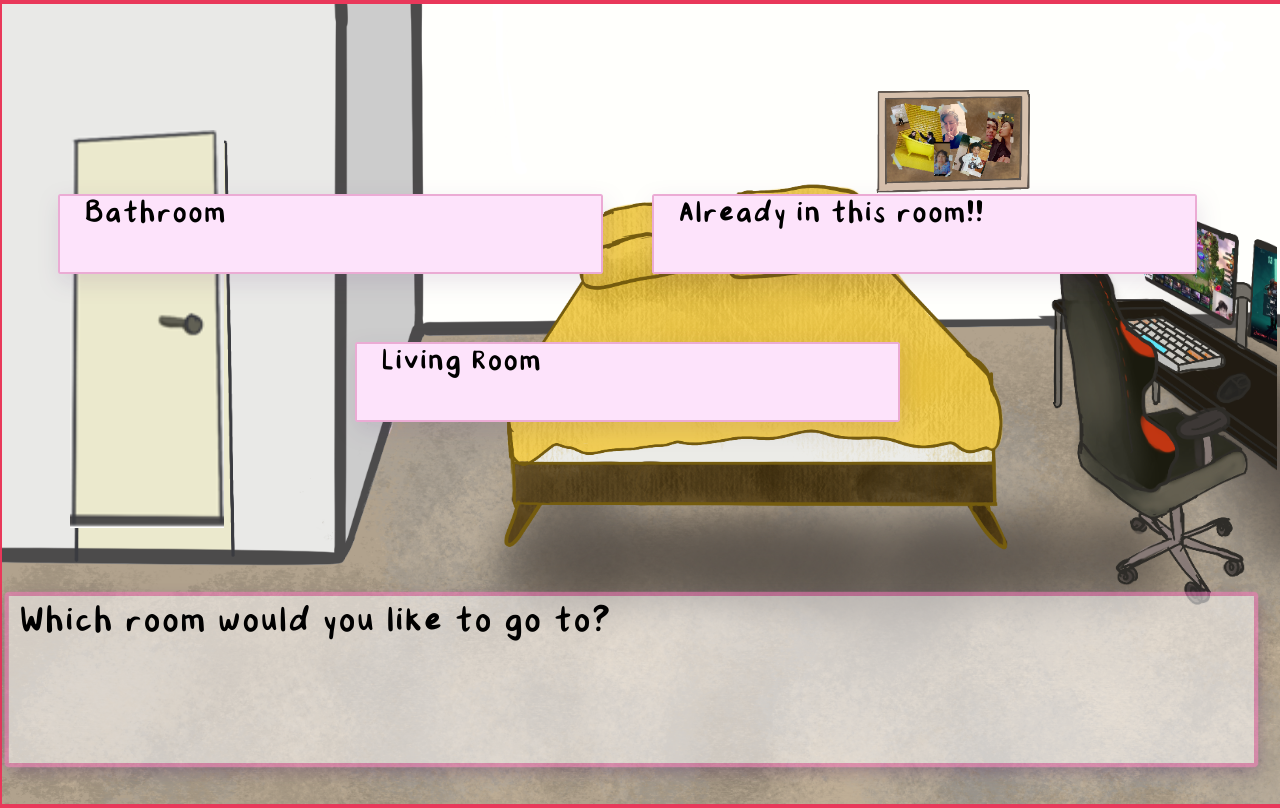
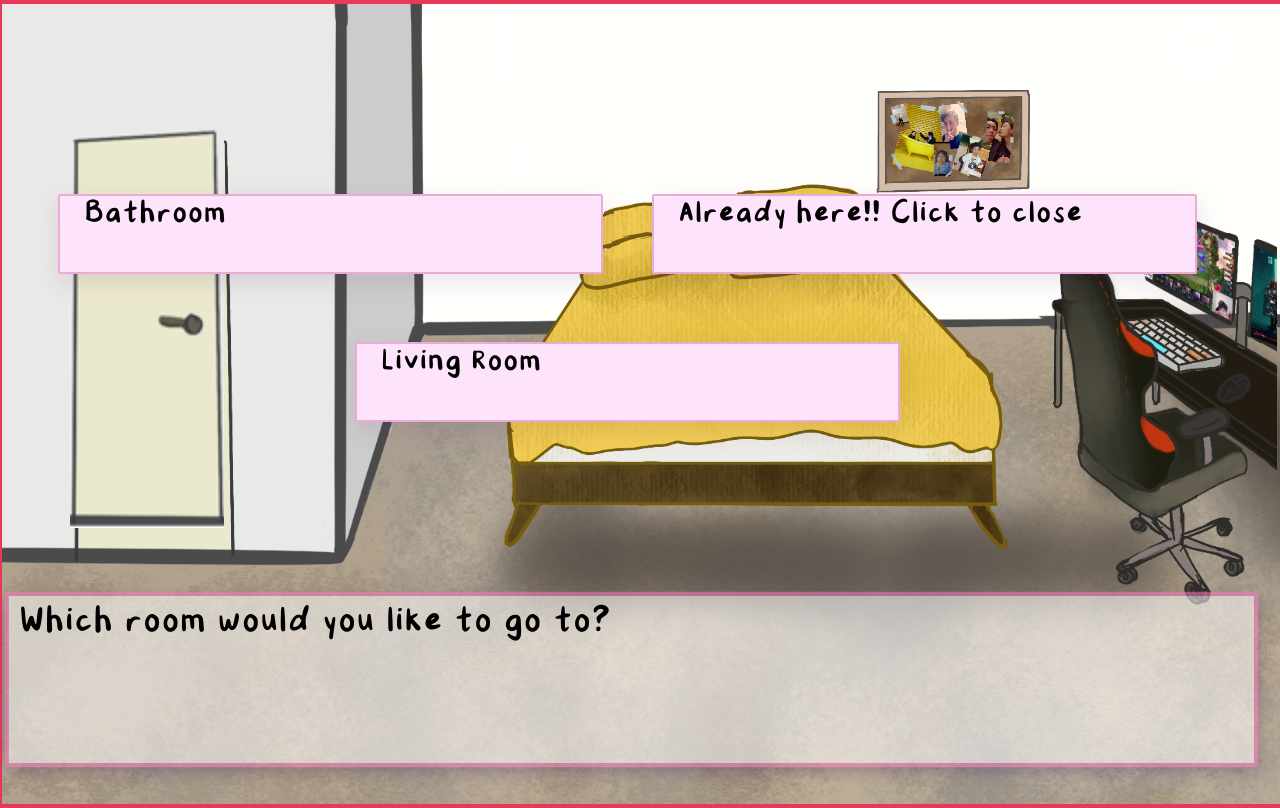
Before and after one commit to kianaorte/home-app, a React (Create React App) app: page /bedroom in a window 1280 px wide. Both pictures are taken after a click on the picture 146 px from the left and 328 px from the top of the page. Built offline with nearby package versions, Linux system fonts and the light colour scheme.

Commit message:
options refactor

```diff
--- a/src/components/BRoom.tsx
+++ b/src/components/BRoom.tsx
@@ -76,7 +76,7 @@ export const BRoom = () => {
                 openDoor && (
                     <>
                         <DialogueBox text='Which room would you like to go to?' />
-                        <Options selectableOptions={roomOptions} />
+                        <Options selectableOptions={roomOptions} sendToParent={setOpenDoor} />
                     </>
                 )
             }
--- a/src/components/Bathroom.tsx
+++ b/src/components/Bathroom.tsx
@@ -92,7 +92,7 @@ export const Bathroom = () => {
                 openDoor && (
                     <>
                         <DialogueBox text='Which room would you like to go to?' />
-                        <Options selectableOptions={roomOptions} />
+                        <Options selectableOptions={roomOptions} sendToParent={setOpenDoor} />
                     </>
                 )
             }
--- a/src/components/Options.tsx
+++ b/src/components/Options.tsx
@@ -2,19 +2,13 @@ import { useLocation, useNavigate } from 'react-router-dom';
 import optionCard from '../assets/images/others/ReplyBtn.png';
 import './Options.scss';
 
-
-interface OptionArrayProp {
+export const Options = (props: {
     selectableOptions: {
         text: string,
         link?: string | undefined
-    }[];
-};
-
-export const Options = ({ selectableOptions }: OptionArrayProp) => {
-
+    }[], sendToParent: any
+}) => {
     const location = useLocation();
-    // const checkPath = text.toLowerCase() === location.pathname;
-
     const navigator = useNavigate();
     const navTo = (link: string | undefined) => {
         if (link) {
@@ -23,22 +17,19 @@ export const Options = ({ selectableOptions }: OptionArrayProp) => {
     }
     return (
         <div className='options-container'>
-            {selectableOptions.map((option, index) => {
+            {props.selectableOptions.map((option, index) => {
                 const checkPath = option.link === location.pathname;
-                console.log(checkPath);
-
                 return (
                     <>
                         {
-                            checkPath ? <div className="options-card" key={index}>
+                            checkPath ? <div className="options-card" key={index} onClick={() => props.sendToParent(false)}>
                                 <img src={optionCard} alt='option' />
-                                <p className="options-text">Already in this room!!</p>
+                                <p className="options-text">Already here!! Click to close</p>
                             </div> : <div className="options-card" key={index} onClick={() => navTo(option.link)}>
                                 <img src={optionCard} alt='option' />
                                 <p className="options-text">{option.text}</p>
                             </div>
                         }
-
                     </>
                 )
             })}
--- a/src/pages/Scene2.tsx
+++ b/src/pages/Scene2.tsx
@@ -74,7 +74,7 @@ const Scene2 = () => {
             {
                 options && (
                     <div>
-                        <Options selectableOptions={roomOptions} />
+                        <Options selectableOptions={roomOptions} sendToParent={null} />
                     </div>
                 )
             }
```
Also changed, not shown: src/components/Bedroom.scss (+0 -20 lines).
